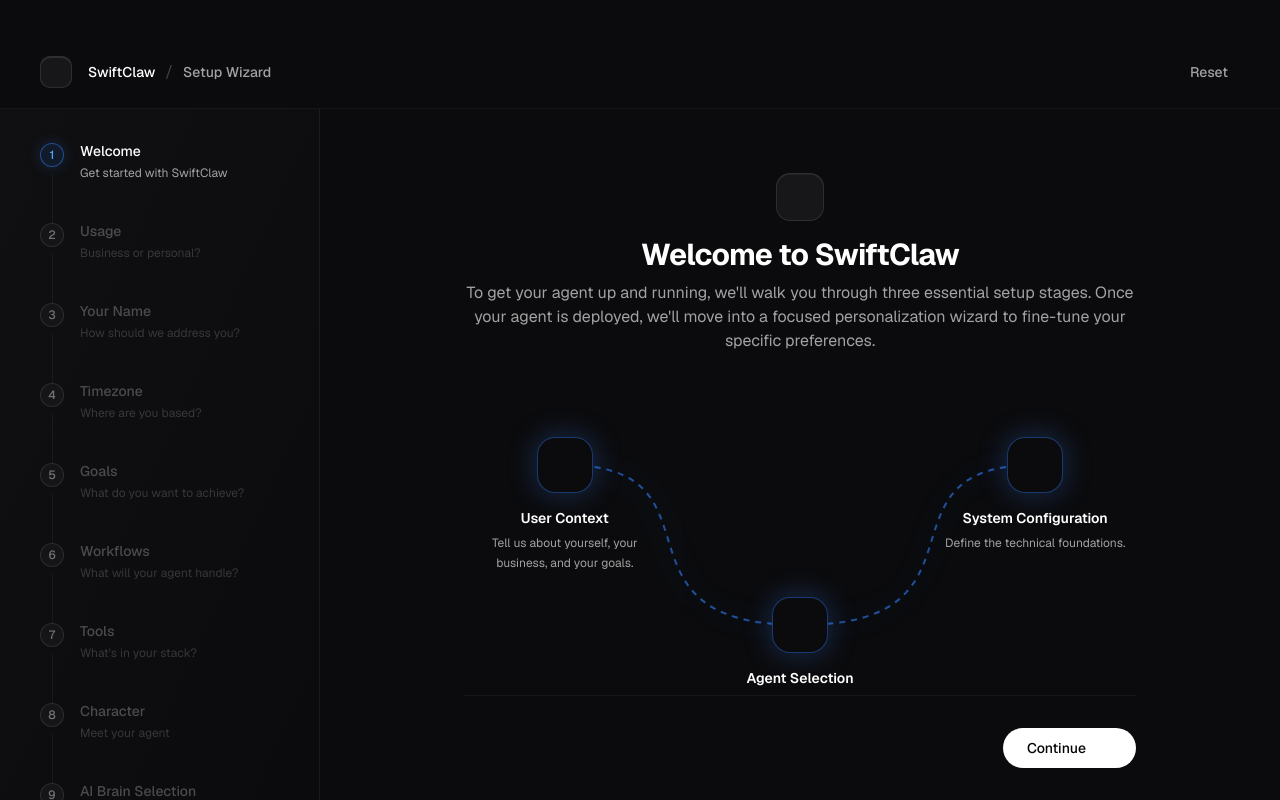
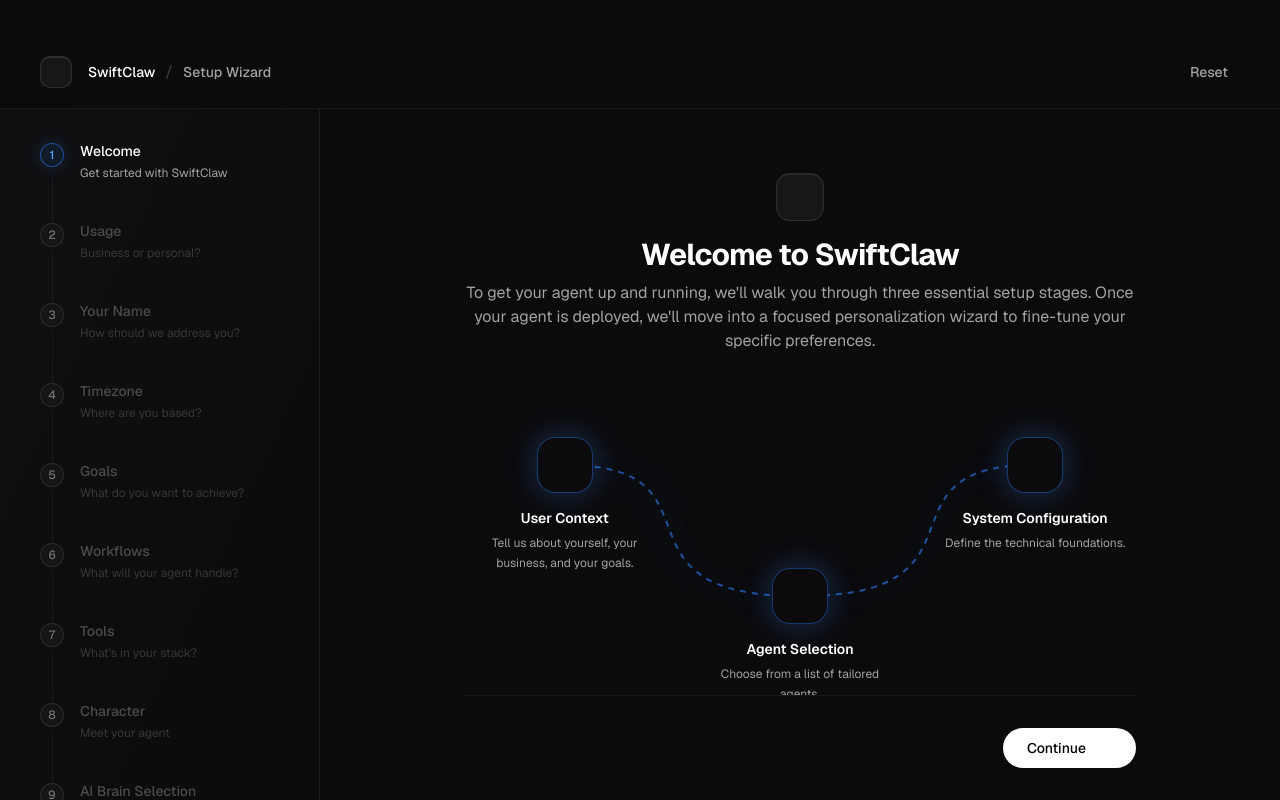
Before and after one commit to anthonyyoo24/swiftclaw-app, a Next.js app: page /onboarding in a window 1280 px wide. Built offline with nearby package versions, Linux system fonts and the light colour scheme; some icons are missing.

Commit message:
Freeze navigation during deployment in setup wizard, adjust welcome illustration layout, and increase default Electron window height.

```diff
--- a/electron/main/index.ts
+++ b/electron/main/index.ts
@@ -11,7 +11,7 @@ const isDev = !app.isPackaged
 function createWindow() {
     const mainWindow = new BrowserWindow({
         width: 1100,
-        height: 750,
+        height: 850,
         minWidth: 900,
         minHeight: 670,
         show: false,
--- a/src/components/onboarding/setup-wizard/WelcomeIllustration.tsx
+++ b/src/components/onboarding/setup-wizard/WelcomeIllustration.tsx
@@ -11,7 +11,7 @@ export function WelcomeIllustration() {
                 style={{ overflow: "visible" }}
             >
                 <path
-                    d="M 15 25 C 40 25, 20 75, 50 75 C 80 75, 60 25, 85 25"
+                    d="M 15 25 C 40 25, 20 66, 50 66 C 80 66, 60 25, 85 25"
                     fill="none"
                     stroke="currentColor"
                     strokeWidth="2"
@@ -35,7 +35,7 @@ export function WelcomeIllustration() {
             </div>
 
             {/* Icon 2: Brain (Middle Bottom) */}
-            <div className="absolute left-[50%] top-[75%] -translate-x-1/2 -translate-y-1/2 w-14 h-14 rounded-2xl bg-[#09090b] border border-blue-500/40 flex items-center justify-center shadow-[0_0_30px_rgba(59,130,246,0.3)] z-10">
+            <div className="absolute left-[50%] top-[66%] -translate-x-1/2 -translate-y-1/2 w-14 h-14 rounded-2xl bg-[#09090b] border border-blue-500/40 flex items-center justify-center shadow-[0_0_30px_rgba(59,130,246,0.3)] z-10">
                 <Icon icon="lucide:bot" className="text-2xl text-blue-400" />
                 <div className="absolute top-full mt-4 left-1/2 -translate-x-1/2 w-48 text-center flex flex-col items-center pointer-events-none">
                     <span className="text-white text-sm font-semibold">
```
